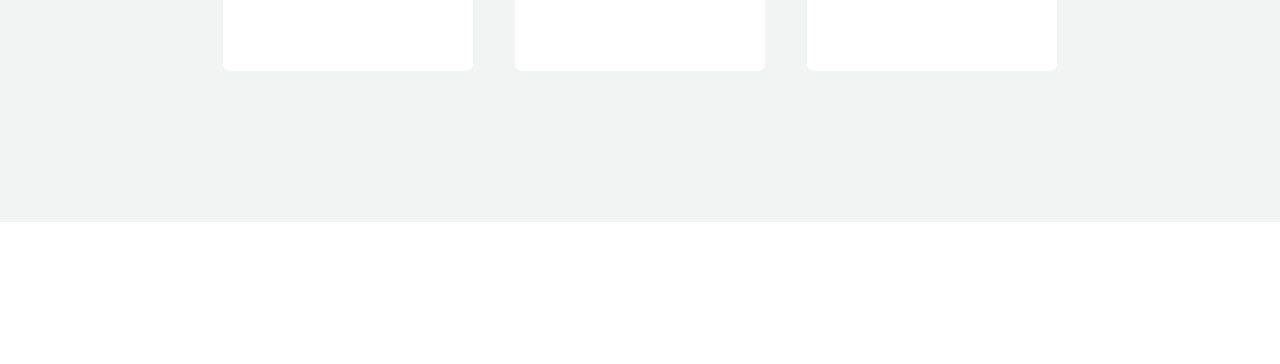
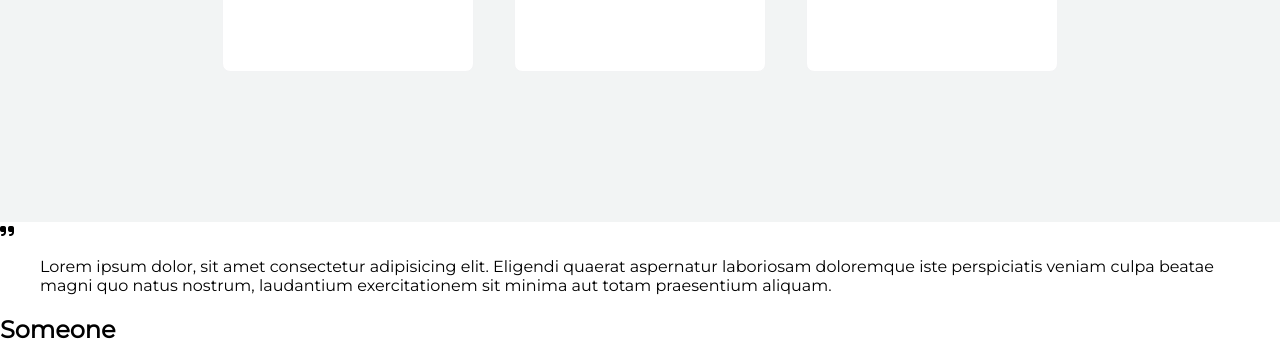
Before and after one commit to diazvic/ada-portafolio, a plain HTML site: page index.html in a window 1280 px wide. Shown: the part 1681-2045 px from the top of the page. Before the commit the page ends 1903 px from the top, so only its background shows below. Drawn offline with nearby package versions, Linux system fonts and the light colour scheme.

Commit message:
agrego seccion tres cita

```diff
--- a/index.html
+++ b/index.html
@@ -15,7 +15,8 @@
     <link rel="preconnect" href="https://fonts.googleapis.com">
     <!-- links de imagenes -->
     <link rel="stylesheet" href="https://cdn.jsdelivr.net/gh/devicons/devicon@v2.12.0/devicon.min.css">
-
+    <!-- link de iconos  -->
+    <script src="https://kit.fontawesome.com/55efe9bfd6.js" crossorigin="anonymous"></script>
 </head>
 <body>
     <!-- navegacion -->
@@ -77,6 +78,17 @@
                 </div>
         </div>
     </section>
-
+    <!-- seccion tres cita -->
+    <section class="seccion-tres blanco">
+        <i class="fas fa-quote-right icono-comillas"></i>
+        <blockquote>
+            <p class="parrafo-cita">
+                Lorem ipsum dolor, sit amet consectetur adipisicing elit. Eligendi quaerat aspernatur laboriosam doloremque iste perspiciatis veniam culpa beatae magni quo natus nostrum, laudantium exercitationem sit minima aut totam praesentium aliquam.
+            </p>
+        </blockquote>
+        <h2 class="titulo-cita">
+            Someone
+        </h2>
+    </section>
 </body>
 </html>
```
